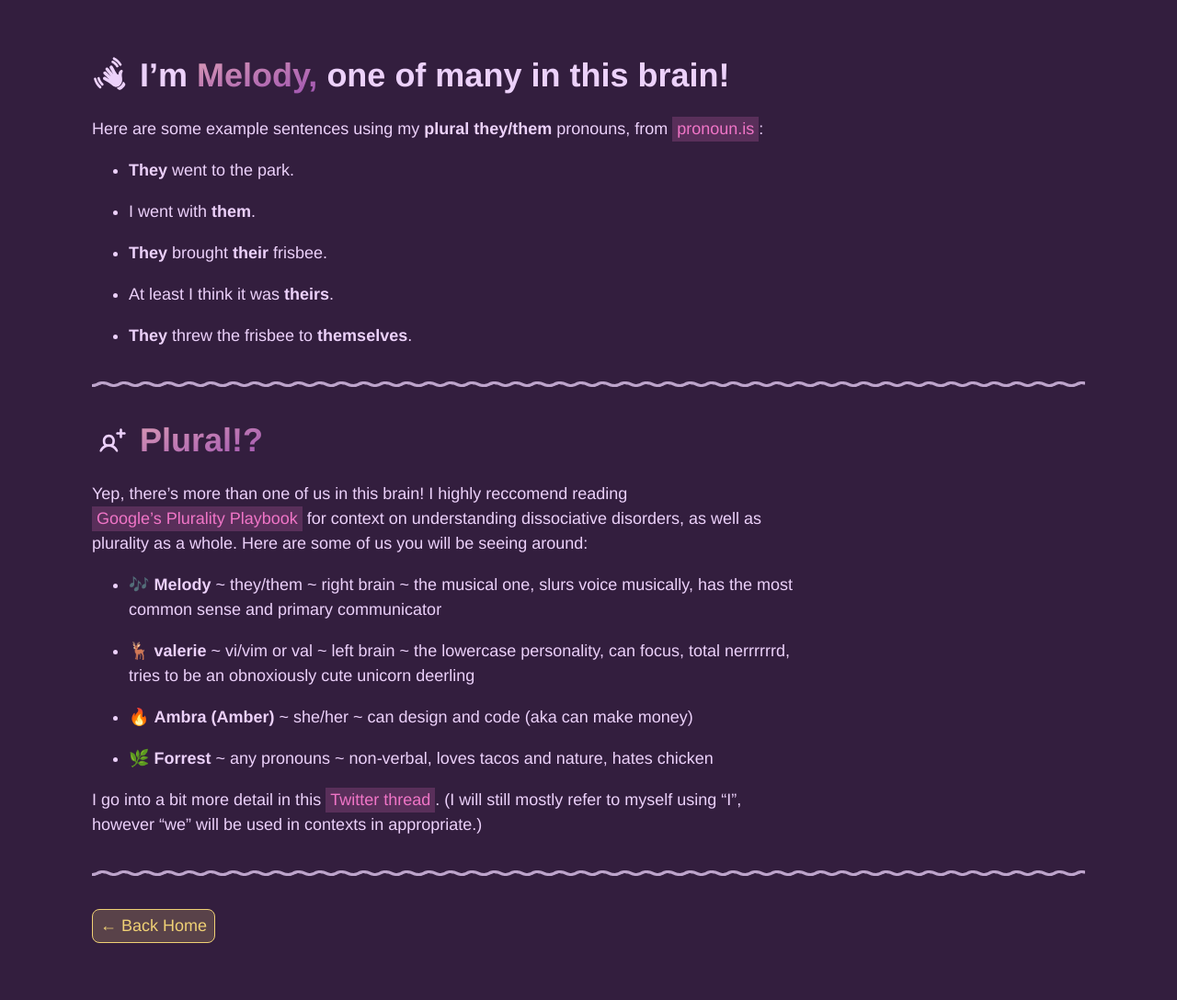
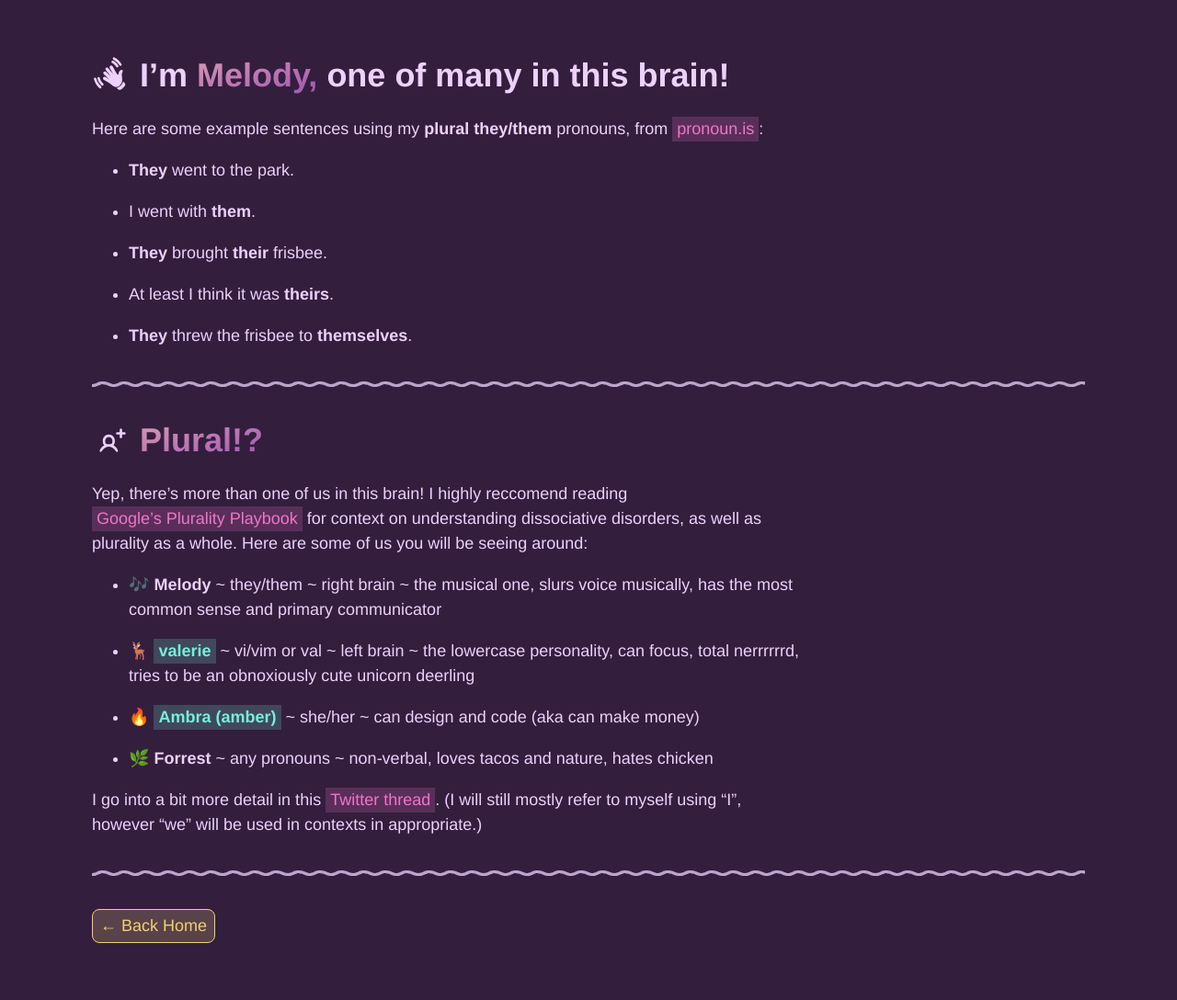
Before and after one commit to pixelyunicorn/2019-website, a Jekyll site: the page built from they.md, in a window 1280 px wide. Shown: the whole page at 92% size. Built offline with Jekyll 4.4.1, drawn with Linux system fonts in a browser that asks for light colours; some web fonts are replaced.

Commit message:
🌉👚 new domains

```diff
--- a/index.html
+++ b/index.html
@@ -5,7 +5,7 @@
 
 <h1 id="welcome">
   {% include icons/welcome.svg size="42" %}
-  Hey hi, I'm <yeet>Melody Starling!!!!</yeet>
+  Hey hi, I'm <yeet>Melody Starling!</yeet>
 </h1>
 
 <p class="lead">
--- a/they.md
+++ b/they.md
@@ -25,9 +25,9 @@
 
 - 🎶 **Melody** ~ they/them ~ right brain ~ the musical one, slurs voice musically, has the most common sense and primary communicator
 
-- 🦌 **valerie** ~ vi/vim or val ~ left brain ~ the lowercase personality, can focus, total nerrrrrrd, tries to be an obnoxiously cute unicorn deerling
+- 🦌 **<a href="https://valerie.dev" class="tre" target="_blank">valerie</a>** ~ vi/vim or val ~ left brain ~ the lowercase personality, can focus, total nerrrrrrd, tries to be an obnoxiously cute unicorn deerling
 
-- 🔥 **Ambra (Amber)** ~ she/her ~ can design and code (aka can make money)
+- 🔥 **<a href="https://ambra.dev" class="tre" target="_blank">Ambra (amber)</a>** ~ she/her ~ can design and code (aka can make money)
 
 - 🌿 **Forrest** ~ any pronouns ~ non-verbal, loves tacos and nature, hates chicken
 
```
